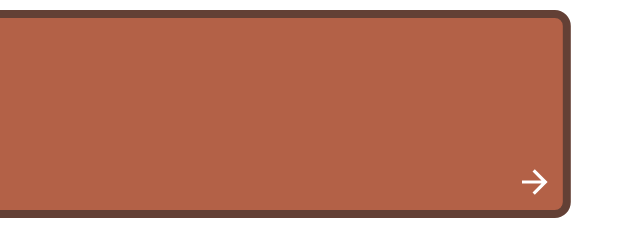
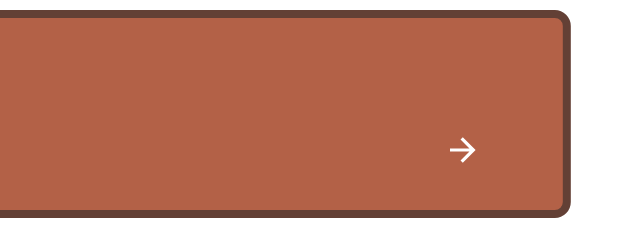
Before and after one commit to gabrielbiscaia/daily-code, an Electron app: page src/game.html in a window 1280 px wide. Shown: the part 550-797 px from the top of the page, 640-1280 px from the left. Drawn offline with nearby package versions, Linux system fonts and the light colour scheme.

Commit message:
correção de bug da setinha

```diff
--- a/styles/game.css
+++ b/styles/game.css
@@ -24,6 +24,10 @@ body{
 
 .fade-out {
     animation: fadeout var(--fade-out-duration) forwards;
+}
+
+.fade-out-complete {
+    pointer-events: auto; /* Restaure os eventos de clique após a transição de fade-out */
 }
 
 @keyframes fadein {
@@ -103,13 +107,15 @@ body{
 #arrow{
     display: inline-block;
     position: fixed;
-    bottom: 16px;
-    right: 16px;
+    bottom: 48px;
+    right: 88px;
     transform: scale(1.6);
     transition: 0.3s;
+    z-index: 1500;
 }
 
 #arrow:hover{
     cursor: pointer;
     transform: scale(2.4);
+    z-index: 1500;
 }
```
